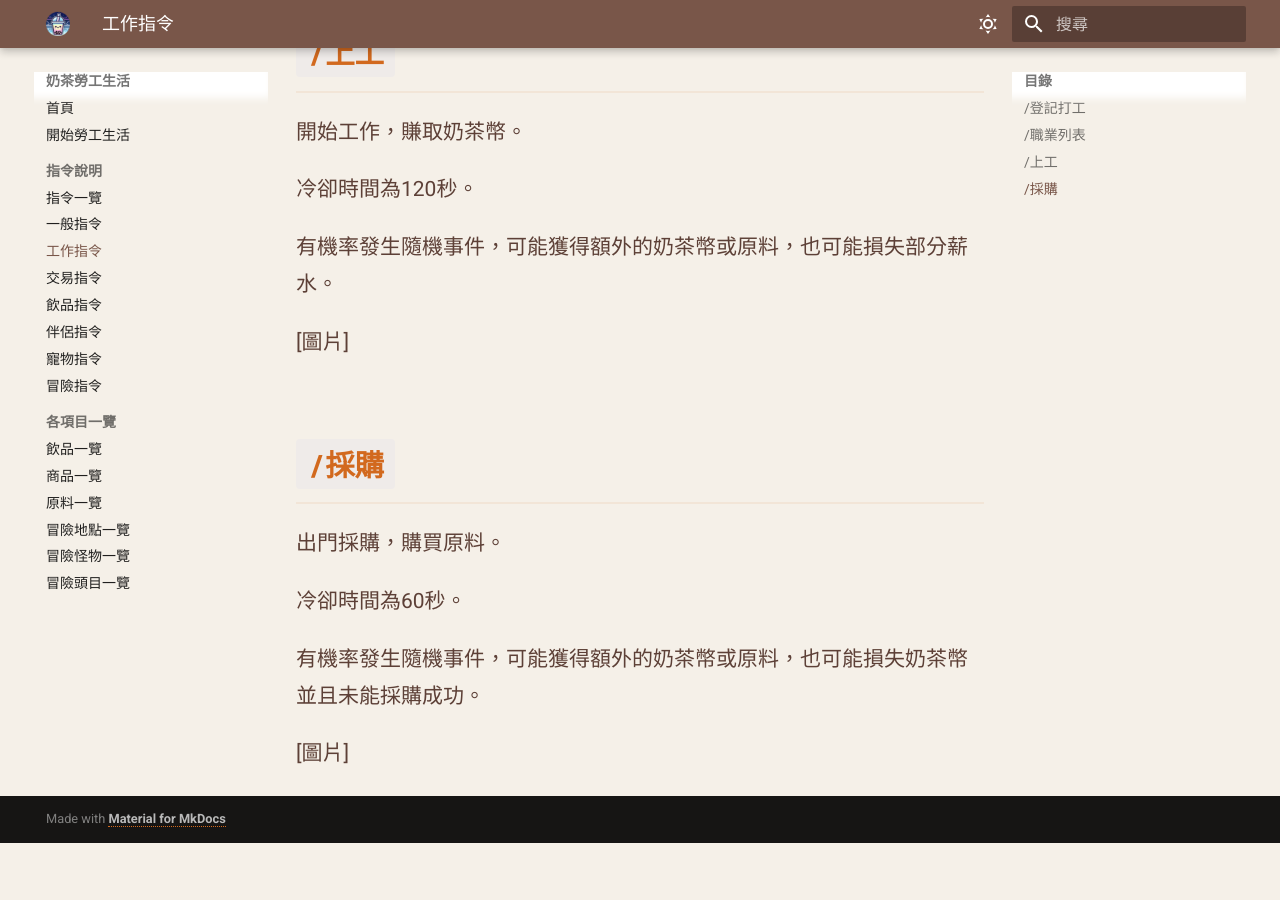
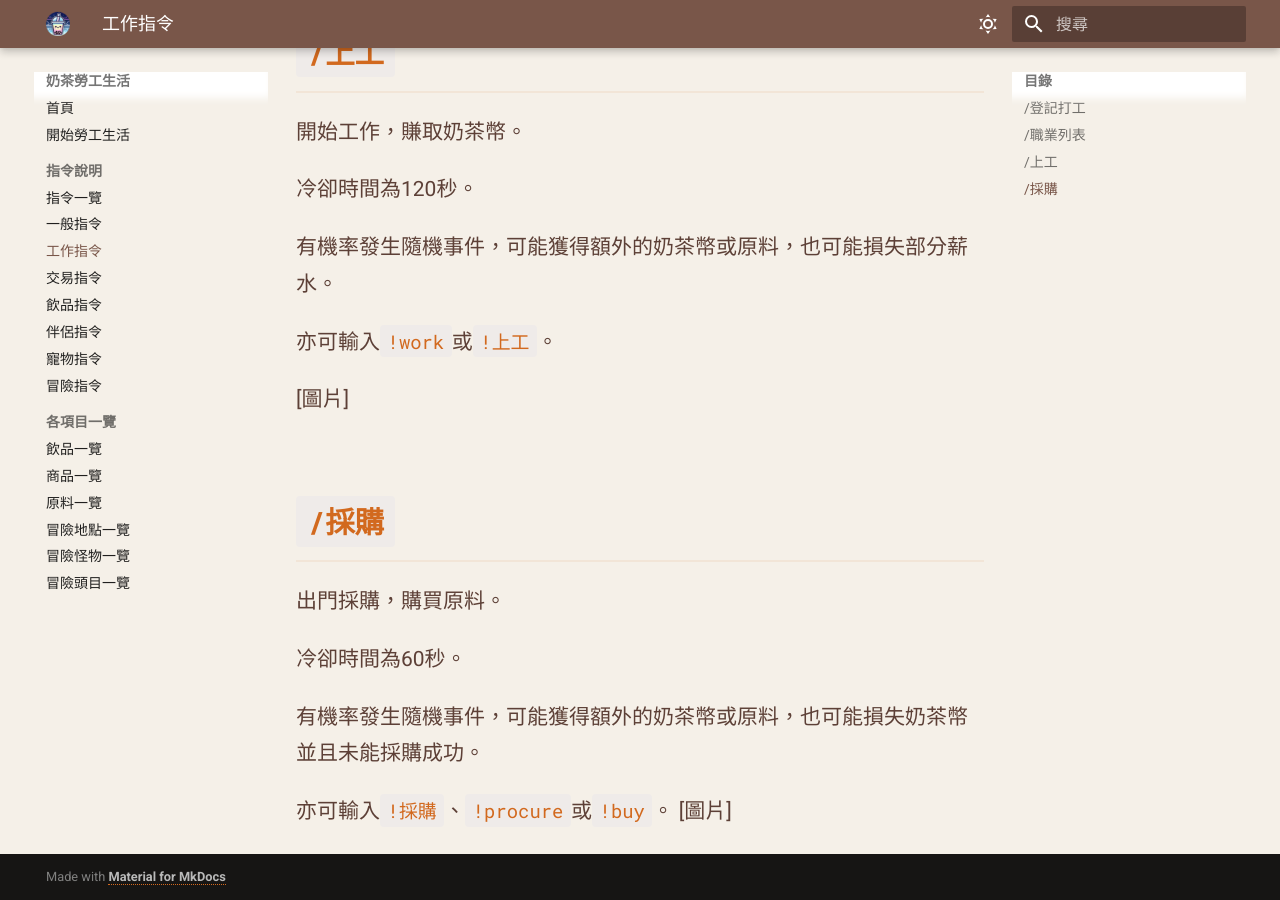
Before and after one commit to Chocochocococo/milktea-workerlife-wiki, an MkDocs documentation site: the page built from docs/command/commandforwork.md, in a window 1280 px wide and 900 px high, scrolled down 804 px. Built offline with MkDocs 1.6.1 and Material for MkDocs 9.7.7, drawn with Linux system fonts in a browser that asks for light colours; before the commit the page ends 1647 px from its top, so only the background shows below that.

Commit message:
Update commandforwork.md

```diff
--- a/docs/command/commandforwork.md
+++ b/docs/command/commandforwork.md
@@ -17,6 +17,8 @@
 
 有機率發生隨機事件，可能獲得額外的奶茶幣或原料，也可能損失部分薪水。
 
+亦可輸入`!work`或`!上工`。
+
 [圖片]
 
 ## `/採購`
@@ -26,4 +28,5 @@
 
 有機率發生隨機事件，可能獲得額外的奶茶幣或原料，也可能損失奶茶幣並且未能採購成功。
 
+亦可輸入`!採購`、`!procure`或`!buy`。
 [圖片]
```
